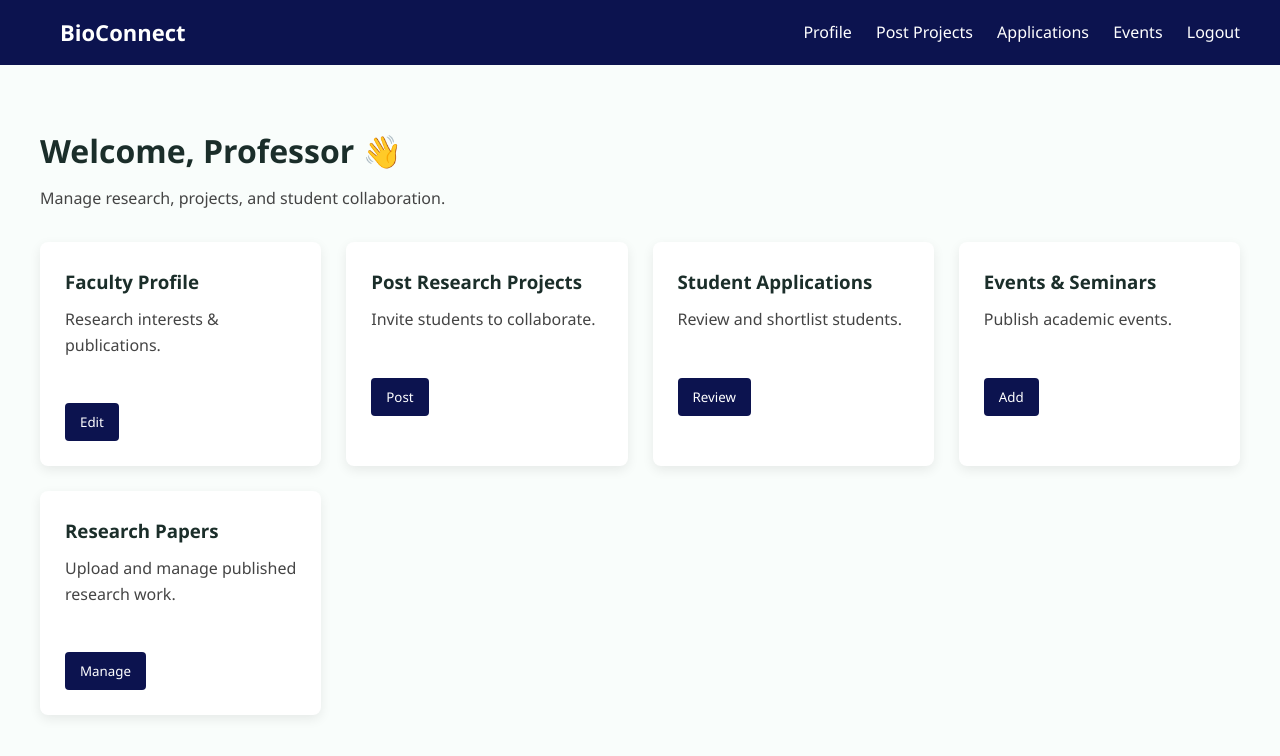
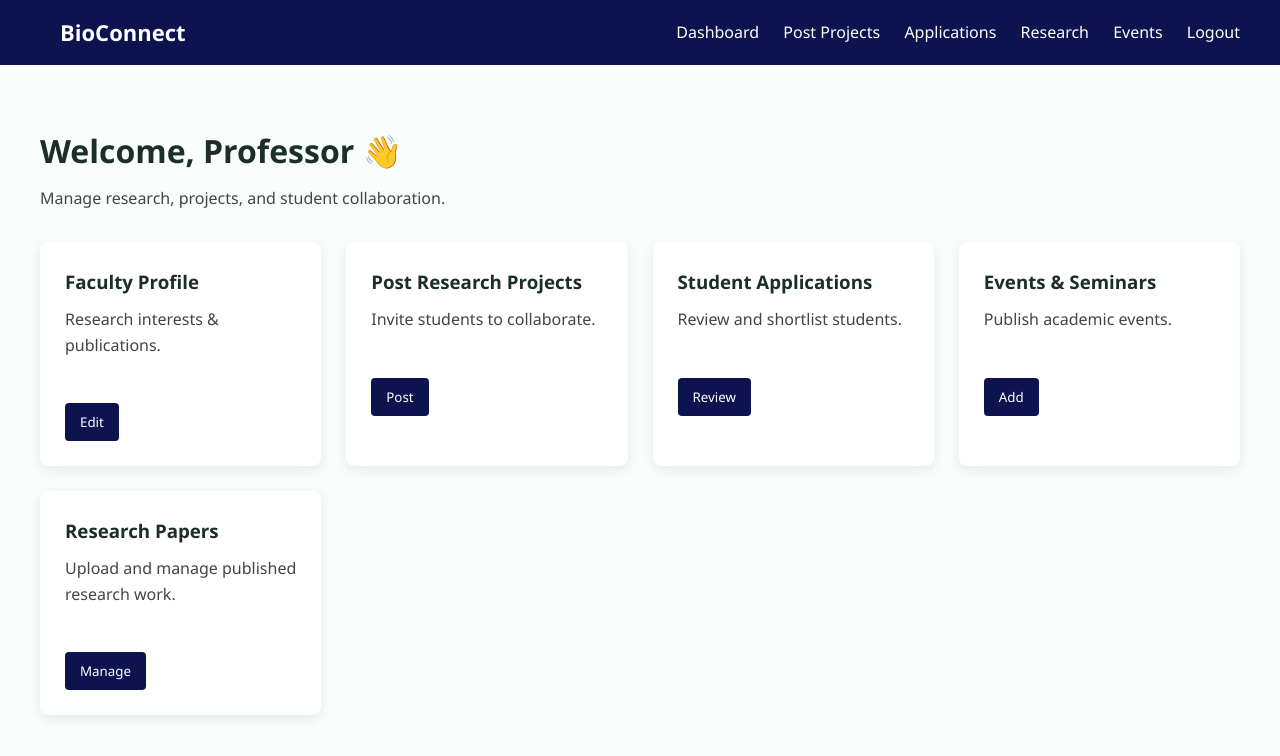
Before and after one commit to Neer0212/Bio-Connect, a plain HTML site: page faculty.html in a window 1280 px wide. Drawn offline with Linux system fonts and the light colour scheme.

Commit message:
Update faculty dashboard navbar with real navigation links

```diff
--- a/faculty.html
+++ b/faculty.html
@@ -13,14 +13,17 @@
         <div class="logo">
             <a href="index.html">BioConnect</a>
         </div>
+
         <nav>
-            <a href="#">Profile</a>
+            <a href="faculty.html" class="active">Dashboard</a>
             <a href="#">Post Projects</a>
             <a href="#">Applications</a>
+            <a href="research.html">Research</a>
             <a href="#">Events</a>
-            <a href="#">Logout</a>
+            <a href="login.html">Logout</a>
         </nav>
     </header>
+
 
 
     <section class="dashboard">
```
